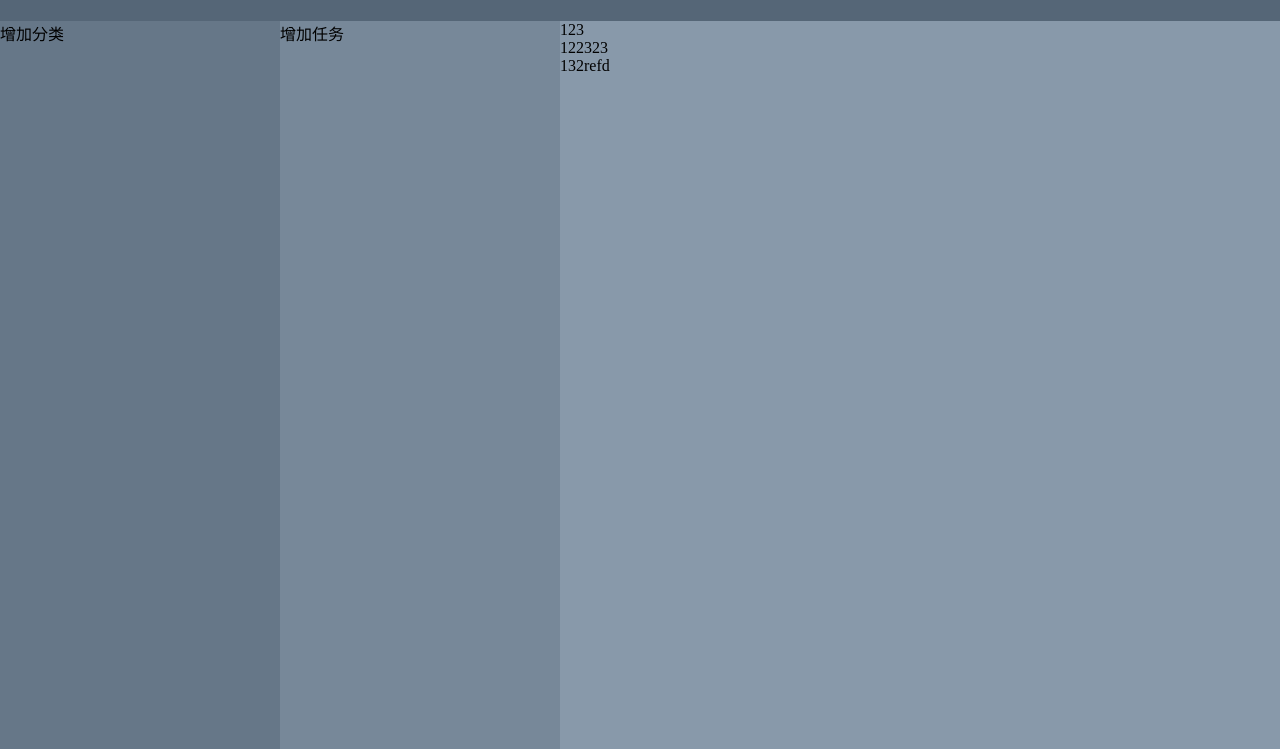
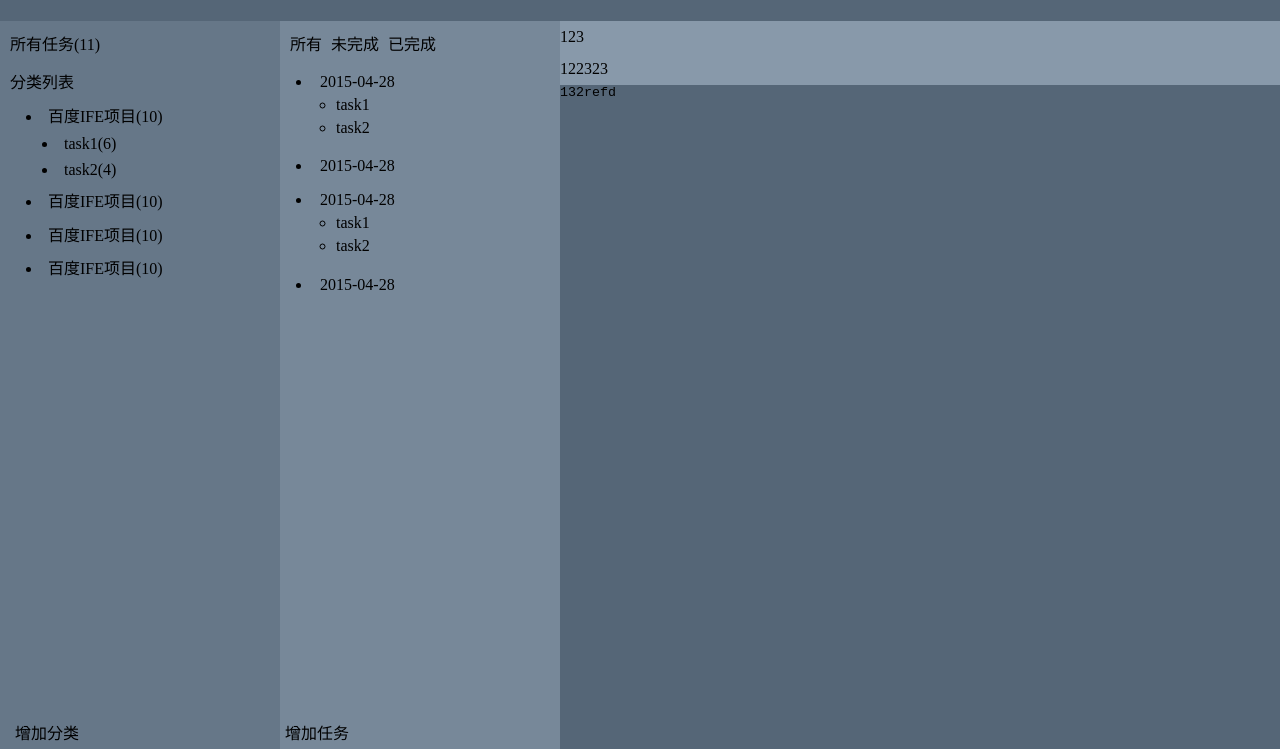
Before and after one commit to dengal3/web-ife, a plain HTML site: page task/task0003/index.html in a window 1280 px wide. Shown: the part 51-800 px from the top of the page. Drawn offline with Linux system fonts and the light colour scheme.

Commit message:
style update

```diff
--- a/task/task0003/css/style.css
+++ b/task/task0003/css/style.css
@@ -34,13 +34,13 @@ header h2 {
     line-height: 3em;
 }
 
-article #catergory_list {
+article #catergory_container {
     width: 280px;
     background-color: #678;
     margin-left: -100%;
 }
 
-article #task_list {
+article #task_container {
     width: 280px;
     background-color: #789;
     margin-left: -100%;
@@ -71,3 +71,71 @@ article {
     display: block;
     visibility: none;
 }*/
+
+#catergory_container {
+    padding-left: 10px;
+}
+
+#catergory_list {
+}
+
+.catergory {
+    padding: 0.6em 0 0 1em;
+    list-style: inside;
+}
+
+.catergory .sub-catergory {
+    padding: 0.5em 0 0 1em;
+    list-style: inside;
+}
+
+.all-task {
+    line-height: 3em;
+}
+
+#task_list_panel {
+    position: relative;
+}
+
+#add_catergory,
+#add_task {
+    position: fixed;
+    bottom: 0;
+    padding: 5px;
+}
+
+#task_list_header ul {
+    padding: 10px;
+}
+
+#task_list_header ul li {
+    display: inline-block;
+    margin-right: 5px;
+}
+
+#task_list {
+    padding-left: 2em;
+}
+
+.task-date-list {
+    padding: 0.5em;
+}
+
+#task_list .task {
+    margin: 0.3em 0 0.3em 1em;
+}
+
+.task-title {
+    line-height: 2em;
+}
+
+.task-date {
+    line-height: 2em;
+}
+
+.task-content {
+    width: 100%;
+    height: 800px;
+    border: none;
+    background-color: #567;
+}
--- a/task/task0003/index.html
+++ b/task/task0003/index.html
@@ -13,20 +13,50 @@
         <div id="task_detail" class="col">
             <div class="task-title">123</div>
             <div class="task-date">122323</div>
-            <div class="task-content">132refd </div>
+            <textarea class="task-content">132refd </textarea>
         </div>
-        <div id="catergory_list" class="col">
-
+        <div id="catergory_container" class="col">
+            <div class="all-task">所有任务<span>(11)</span></div>
+            <ul id="catergory_list">分类列表
+                <li class="catergory">百度IFE项目<span class="catergory-amount">(10)</span>
+                    <ul>
+                        <li class="sub-catergory">task1<span class="sub-catergory-amount">(6)</span></li>
+                        <li class="sub-catergory">task2<span class="sub-catergory-amount">(4)</span></li>
+                    </ul>
+                </li>
+                <li class="catergory">百度IFE项目<span class="catergory-amount">(10)</span></li>
+                <li class="catergory">百度IFE项目<span class="catergory-amount">(10)</span></li>
+                <li class="catergory">百度IFE项目<span class="catergory-amount">(10)</span></li>
+            </ul>
             <div id="add_catergory" class="tool-bar">
                 增加分类
             </div>
         </div>
-        <div id="task_list" class="col">
+        <div id="task_container" class="col">
             <div id="task_list_header" class="tool-bar">
-
+                <ul>
+                    <li>所有</li>
+                    <li>未完成</li>
+                    <li>已完成</li>
+                </ul>
             </div>
             <div id="task_list_panel" class="panel">
-
+                <ul id="task_list">
+                    <li class="task-date-list">2015-04-28
+                        <ul>
+                            <li class="task">task1</li>
+                            <li class="task">task2</li>
+                        </ul>
+                    </li>
+                    <li class="task-date-list">2015-04-28</li>
+                    <li class="task-date-list">2015-04-28
+                        <ul>
+                            <li class="task">task1</li>
+                            <li class="task">task2</li>
+                        </ul>
+                    </li>
+                    <li class="task-date-list">2015-04-28</li>
+                </ul>
             </div>
             <div id="add_task" class="tool-bar">
                 增加任务
```
